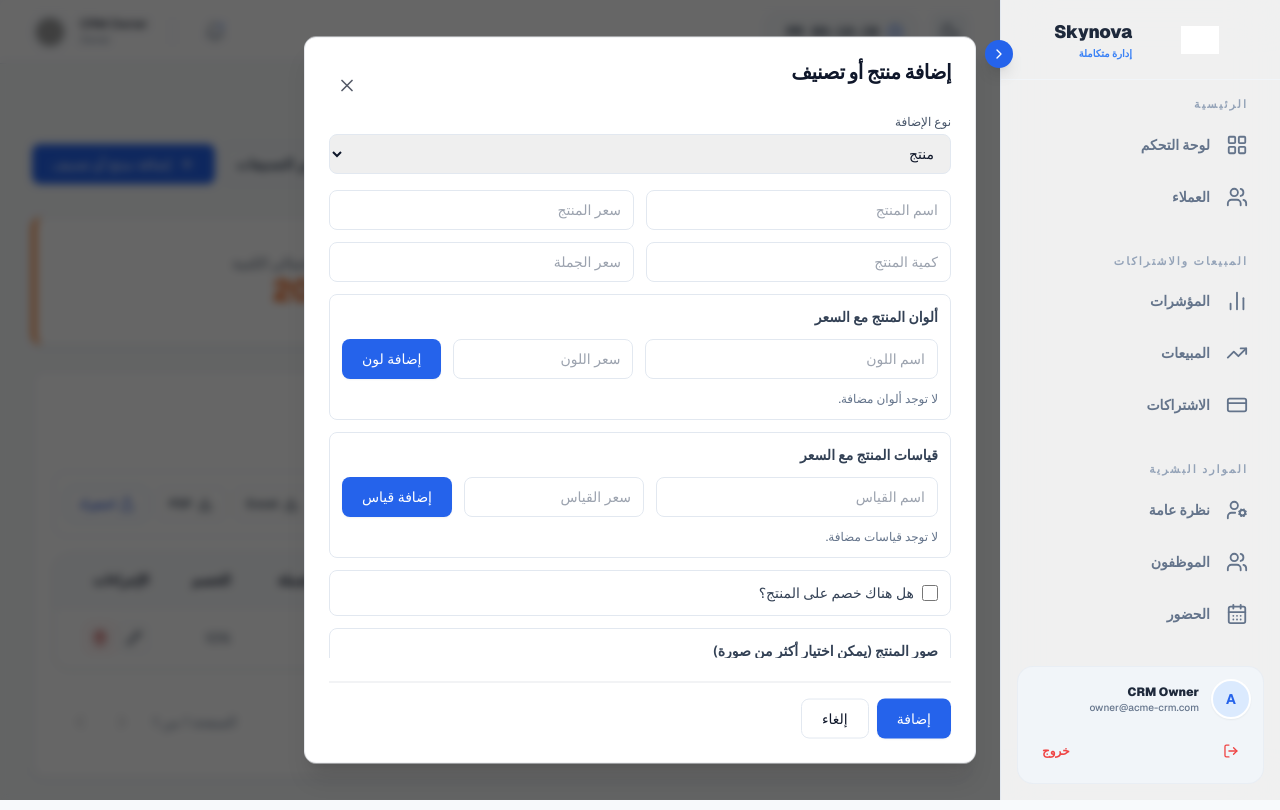
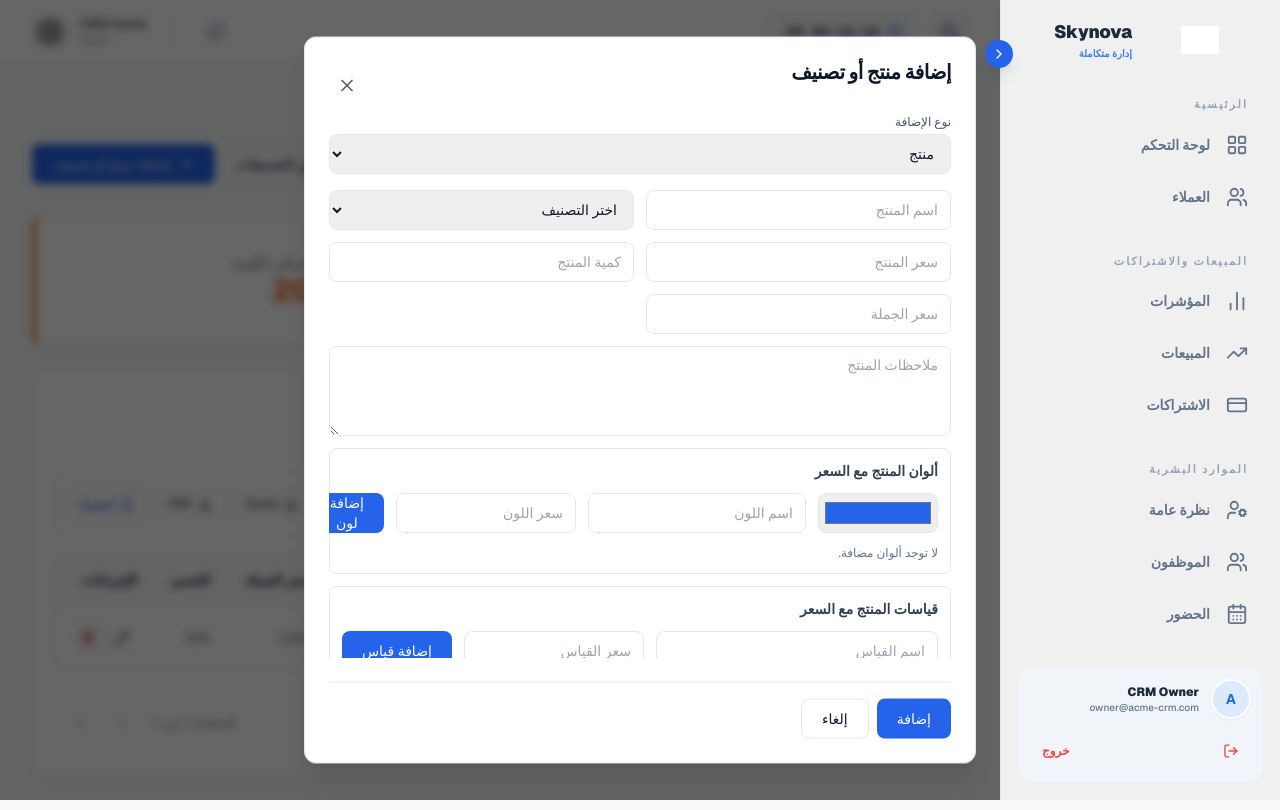
Before and after one commit to abdulrahman-shawi/crmtools, a Next.js app: page /dashboard/crm-enterprise/products in a window 1280 px wide. Both pictures are taken after a click on the button "إضافة منتج أو تصنيف". Built offline with nearby package versions, Linux system fonts and the light colour scheme; grey boxes are pictures that could not be loaded.

Commit message:
يثييي

```diff
--- a/components/crm/enterprise/enterprise-products-manager.tsx
+++ b/components/crm/enterprise/enterprise-products-manager.tsx
@@ -23,12 +23,15 @@ interface VariantPrice {
   id: string;
   name: string;
   price: number;
+  hex?: string;
 }
 
 interface ProductEntry {
   id: string;
   type: "product";
   productName: string;
+  categoryName: string;
+  notes: string;
   price: number;
   quantity: number;
   wholesalePrice: number;
@@ -56,12 +59,15 @@ interface ProductFormState {
   categoryColor: string;
   categoryNotes: string;
   productName: string;
+  productCategoryName: string;
+  notes: string;
   price: string;
   quantity: string;
   wholesalePrice: string;
   hasDiscount: boolean;
   discountType: DiscountType;
   discountValue: string;
+  colorHex: string;
   colorName: string;
   colorPrice: string;
   colors: VariantPrice[];
@@ -83,6 +89,8 @@ const initialEntries: CatalogEntry[] = [
     id: "prd_1",
     type: "product",
     productName: "جهاز نقاط بيع",
+    categoryName: "إلكترونيات",
+    notes: "مناسب للمحلات ونقاط البيع الصغيرة والمتوسطة.",
     price: 1500,
     quantity: 20,
     wholesalePrice: 1300,
@@ -90,8 +98,8 @@ const initialEntries: CatalogEntry[] = [
     discountType: "percentage",
     discountValue: 10,
     colors: [
-      { id: "prd_1_color_1", name: "أسود", price: 1500 },
-      { id: "prd_1_color_2", name: "أبيض", price: 1550 },
+      { id: "prd_1_color_1", name: "أسود", price: 1500, hex: "#111827" },
+      { id: "prd_1_color_2", name: "أبيض", price: 1550, hex: "#f8fafc" },
     ],
     sizes: [
       { id: "prd_1_size_1", name: "صغير", price: 1450 },
@@ -107,12 +115,15 @@ const initialFormState: ProductFormState = {
   categoryColor: "#2563eb",
   categoryNotes: "",
   productName: "",
+  productCategoryName: "",
+  notes: "",
   price: "",
   quantity: "",
   wholesalePrice: "",
   hasDiscount: false,
   discountType: "percentage",
   discountValue: "",
+  colorHex: "#2563eb",
   colorName: "",
   colorPrice: "",
   colors: [],
@@ -130,8 +141,8 @@ function toSearchText(row: CatalogEntry): string {
     return `${row.categoryName} ${row.categoryColor} ${row.categoryNotes} تصنيف`;
   }
 
-  return `${row.productName} ${row.price} ${row.quantity} ${row.wholesalePrice} ${row.discountType ?? ""} ${row.discountValue} ${row.colors
-    .map((color) => `${color.name} ${color.price}`)
+  return `${row.productName} ${row.categoryName} ${row.notes} ${row.price} ${row.quantity} ${row.wholesalePrice} ${row.discountType ?? ""} ${row.discountValue} ${row.colors
+    .map((color) => `${color.name} ${color.hex ?? ""} ${color.price}`)
     .join(" ")} ${row.sizes.map((size) => `${size.name} ${size.price}`).join(" ")} منتج`;
 }
 
@@ -149,11 +160,12 @@ function mapFilesToImages(files: File[]): ProductImage[] {
 /**
  * Builds a color or size variant row with price.
  */
-function buildVariant(name: string, price: number, prefix: string): VariantPrice {
+function buildVariant(name: string, price: number, prefix: string, hex?: string): VariantPrice {
   return {
     id: `${prefix}_${Date.now()}_${Math.random().toString(36).slice(2, 8)}`,
     name,
     price,
+    hex,
   };
 }
 
@@ -167,10 +179,21 @@ export function EnterpriseProductsManager() {
   const [editingId, setEditingId] = useState<string | null>(null);
   const [catalogFilter, setCatalogFilter] = useState<CatalogFilter>("product");
   const [formState, setFormState] = useState<ProductFormState>(initialFormState);
+  const [selectedProductId, setSelectedProductId] = useState<string | null>(null);
 
   const filteredRows = useMemo(
     () => rows.filter((row) => row.type === catalogFilter),
     [rows, catalogFilter]
+  );
+
+  const selectedProduct = useMemo(
+    () => rows.find((row): row is ProductEntry => row.type === "product" && row.id === selectedProductId) ?? null,
+    [rows, selectedProductId]
+  );
+
+  const categoryOptions = useMemo(
+    () => rows.filter((row): row is CategoryEntry => row.type === "category"),
+    [rows]
   );
 
   const totals = useMemo(() => {
@@ -195,7 +218,18 @@ export function EnterpriseProductsManager() {
       },
       {
         header: "الاسم",
-        accessor: (row) => (row.type === "product" ? row.productName : row.categoryName),
+        accessor: (row) =>
+          row.type === "product" ? (
+            <button
+              type="button"
+              onClick={() => setSelectedProductId(row.id)}
+              className="font-semibold text-blue-700 hover:underline"
+            >
+              {row.productName}
+            </button>
+          ) : (
+            row.categoryName
+          ),
       },
       {
         header: "التفاصيل",
@@ -207,6 +241,10 @@ export function EnterpriseProductsManager() {
       {
         header: "السعر",
         accessor: (row) => (row.type === "product" ? row.price.toLocaleString() : "-"),
+      },
+      {
+        header: "التصنيف",
+        accessor: (row) => (row.type === "product" ? row.categoryName || "-" : "-"),
       },
       {
         header: "الكمية",
@@ -277,12 +315,15 @@ export function EnterpriseProductsManager() {
         categoryColor: row.categoryColor,
         categoryNotes: row.categoryNotes,
         productName: "",
+        productCategoryName: "",
+        notes: "",
         price: "",
         quantity: "",
         wholesalePrice: "",
         hasDiscount: false,
         discountType: "percentage",
         discountValue: "",
+        colorHex: "#2563eb",
         colorName: "",
         colorPrice: "",
         colors: [],
@@ -298,12 +339,15 @@ export function EnterpriseProductsManager() {
         categoryColor: "#2563eb",
         categoryNotes: "",
         productName: row.productName,
+        productCategoryName: row.categoryName,
+        notes: row.notes,
         price: String(row.price),
         quantity: String(row.quantity),
         wholesalePrice: String(row.wholesalePrice),
         hasDiscount: row.hasDiscount,
         discountType: row.discountType ?? "percentage",
         discountValue: row.hasDiscount ? String(row.discountValue) : "",
+        colorHex: "#2563eb",
         colorName: "",
         colorPrice: "",
         colors: row.colors,
@@ -352,6 +396,7 @@ export function EnterpriseProductsManager() {
   function addColorOption() {
     const name = formState.colorName.trim();
     const price = Number(formState.colorPrice || 0);
+    const hex = formState.colorHex;
 
     if (!name) {
       toast.error("اسم اللون مطلوب");
@@ -365,9 +410,10 @@ export function EnterpriseProductsManager() {
 
     setFormState((prev) => ({
       ...prev,
+      colorHex: "#2563eb",
       colorName: "",
       colorPrice: "",
-      colors: [...prev.colors, buildVariant(name, price, "color")],
+      colors: [...prev.colors, buildVariant(name, price, "color", hex)],
     }));
   }
 
@@ -478,6 +524,8 @@ export function EnterpriseProductsManager() {
         id: editingId ?? `prd_${Date.now()}`,
         type: "product",
         productName: formState.productName.trim(),
+        categoryName: formState.productCategoryName.trim(),
+        notes: formState.notes.trim(),
         price,
         quantity,
         wholesalePrice,
@@ -653,6 +701,18 @@ export function EnterpriseProductsManager() {
                 value={formState.productName}
                 onChange={(event) => setFormState((prev) => ({ ...prev, productName: event.target.value }))}
               />
+              <select
+                className="h-10 rounded-lg border border-slate-200 px-3 text-sm"
+                value={formState.productCategoryName}
+                onChange={(event) => setFormState((prev) => ({ ...prev, productCategoryName: event.target.value }))}
+              >
+                <option value="">اختر التصنيف</option>
+                {categoryOptions.map((category) => (
+                  <option key={category.id} value={category.categoryName}>
+                    {category.categoryName}
+                  </option>
+                ))}
+              </select>
               <input
                 type="number"
                 className="h-10 rounded-lg border border-slate-200 px-3 text-sm"
@@ -674,10 +734,22 @@ export function EnterpriseProductsManager() {
                 value={formState.wholesalePrice}
                 onChange={(event) => setFormState((prev) => ({ ...prev, wholesalePrice: event.target.value }))}
               />
+              <textarea
+                className="min-h-[90px] rounded-lg border border-slate-200 px-3 py-2 text-sm md:col-span-2"
+                placeholder="ملاحظات المنتج"
+                value={formState.notes}
+                onChange={(event) => setFormState((prev) => ({ ...prev, notes: event.target.value }))}
+              />
 
               <div className="space-y-3 rounded-lg border border-slate-200 p-3 md:col-span-2">
                 <p className="text-sm font-semibold text-slate-700">ألوان المنتج مع السعر</p>
-                <div className="grid grid-cols-1 gap-3 md:grid-cols-[1fr_180px_auto]">
+                <div className="grid grid-cols-1 gap-3 md:grid-cols-[120px_1fr_180px_auto]">
+                  <input
+                    type="color"
+                    className="h-10 w-full rounded-lg border border-slate-200 p-1"
+                    value={formState.colorHex}
+                    onChange={(event) => setFormState((prev) => ({ ...prev, colorHex: event.target.value }))}
+                  />
                   <input
                     className="h-10 rounded-lg border border-slate-200 px-3 text-sm"
                     placeholder="اسم اللون"
@@ -698,7 +770,10 @@ export function EnterpriseProductsManager() {
                   <div className="space-y-2">
                     {formState.colors.map((color) => (
                       <div key={color.id} className="flex items-center justify-between rounded-lg bg-slate-50 px-3 py-2 text-sm">
-                        <span>{color.name}</span>
+                        <div className="flex items-center gap-2">
+                          <span className="h-4 w-4 rounded-full border border-slate-300" style={{ backgroundColor: color.hex ?? "#2563eb" }} />
+                          <span>{color.name}</span>
+                        </div>
                         <div className="flex items-center gap-3">
                           <span>{color.price.toLocaleString()}</span>
                           <button type="button" className="text-red-600 hover:underline" onClick={() => removeColorOption(color.id)}>
@@ -826,6 +901,91 @@ export function EnterpriseProductsManager() {
           )}
         </div>
       </AppModal>
+
+      <AppModal
+        isOpen={selectedProduct !== null}
+        onClose={() => setSelectedProductId(null)}
+        title={selectedProduct ? `تفاصيل المنتج: ${selectedProduct.productName}` : "تفاصيل المنتج"}
+        size="xl"
+        footer={
+          <Button variant="outline" onClick={() => setSelectedProductId(null)}>
+            إغلاق
+          </Button>
+        }
+      >
+        {selectedProduct ? (
+          <div className="space-y-4">
+            <div className="grid gap-3 rounded-lg border border-slate-200 p-4 md:grid-cols-2">
+              <p>اسم المنتج: <span className="font-semibold">{selectedProduct.productName}</span></p>
+              <p>التصنيف: <span className="font-semibold">{selectedProduct.categoryName || "غير محدد"}</span></p>
+              <p>السعر: <span className="font-semibold">{selectedProduct.price.toLocaleString()}</span></p>
+              <p>سعر الجملة: <span className="font-semibold">{selectedProduct.wholesalePrice.toLocaleString()}</span></p>
+              <p>الكمية: <span className="font-semibold">{selectedProduct.quantity}</span></p>
+              <p>
+                الخصم: <span className="font-semibold">{selectedProduct.hasDiscount ? (selectedProduct.discountType === "percentage" ? `${selectedProduct.discountValue}%` : `${selectedProduct.discountValue} ثابت`) : "لا يوجد"}</span>
+              </p>
+            </div>
+
+            <div className="rounded-lg border border-slate-200 p-4">
+              <p className="mb-2 text-sm font-semibold text-slate-800">الملاحظات</p>
+              <p className="text-sm text-slate-600">{selectedProduct.notes || "لا توجد ملاحظات"}</p>
+            </div>
+
+            <div className="grid gap-4 md:grid-cols-2">
+              <div className="rounded-lg border border-slate-200 p-4">
+                <p className="mb-2 text-sm font-semibold text-slate-800">الألوان</p>
+                {selectedProduct.colors.length > 0 ? (
+                  <div className="space-y-2">
+                    {selectedProduct.colors.map((color) => (
+                      <div key={color.id} className="flex items-center justify-between rounded-lg bg-slate-50 px-3 py-2 text-sm">
+                        <div className="flex items-center gap-2">
+                          <span className="h-4 w-4 rounded-full border border-slate-300" style={{ backgroundColor: color.hex ?? "#2563eb" }} />
+                          <span>{color.name}</span>
+                        </div>
+                        <span>{color.price.toLocaleString()}</span>
+                      </div>
+                    ))}
+                  </div>
+                ) : (
+                  <p className="text-sm text-slate-500">لا توجد ألوان.</p>
+                )}
+              </div>
+
+              <div className="rounded-lg border border-slate-200 p-4">
+                <p className="mb-2 text-sm font-semibold text-slate-800">القياسات</p>
+                {selectedProduct.sizes.length > 0 ? (
+                  <div className="space-y-2">
+                    {selectedProduct.sizes.map((size) => (
+                      <div key={size.id} className="flex items-center justify-between rounded-lg bg-slate-50 px-3 py-2 text-sm">
+                        <span>{size.name}</span>
+                        <span>{size.price.toLocaleString()}</span>
+                      </div>
+                    ))}
+                  </div>
+                ) : (
+                  <p className="text-sm text-slate-500">لا توجد قياسات.</p>
+                )}
+              </div>
+            </div>
+
+            <div className="rounded-lg border border-slate-200 p-4">
+              <p className="mb-2 text-sm font-semibold text-slate-800">صور المنتج</p>
+              {selectedProduct.images.length > 0 ? (
+                <div className="grid grid-cols-2 gap-3 md:grid-cols-4">
+                  {selectedProduct.images.map((image) => (
+                    <div key={image.id} className="rounded-lg border border-slate-200 p-2">
+                      <img src={image.url} alt={image.name} className="h-24 w-full rounded-md object-cover" />
+                      <p className="mt-1 truncate text-xs text-slate-600">{image.name}</p>
+                    </div>
+                  ))}
+                </div>
+              ) : (
+                <p className="text-sm text-slate-500">لا توجد صور للمنتج.</p>
+              )}
+            </div>
+          </div>
+        ) : null}
+      </AppModal>
     </section>
   );
 }
```
